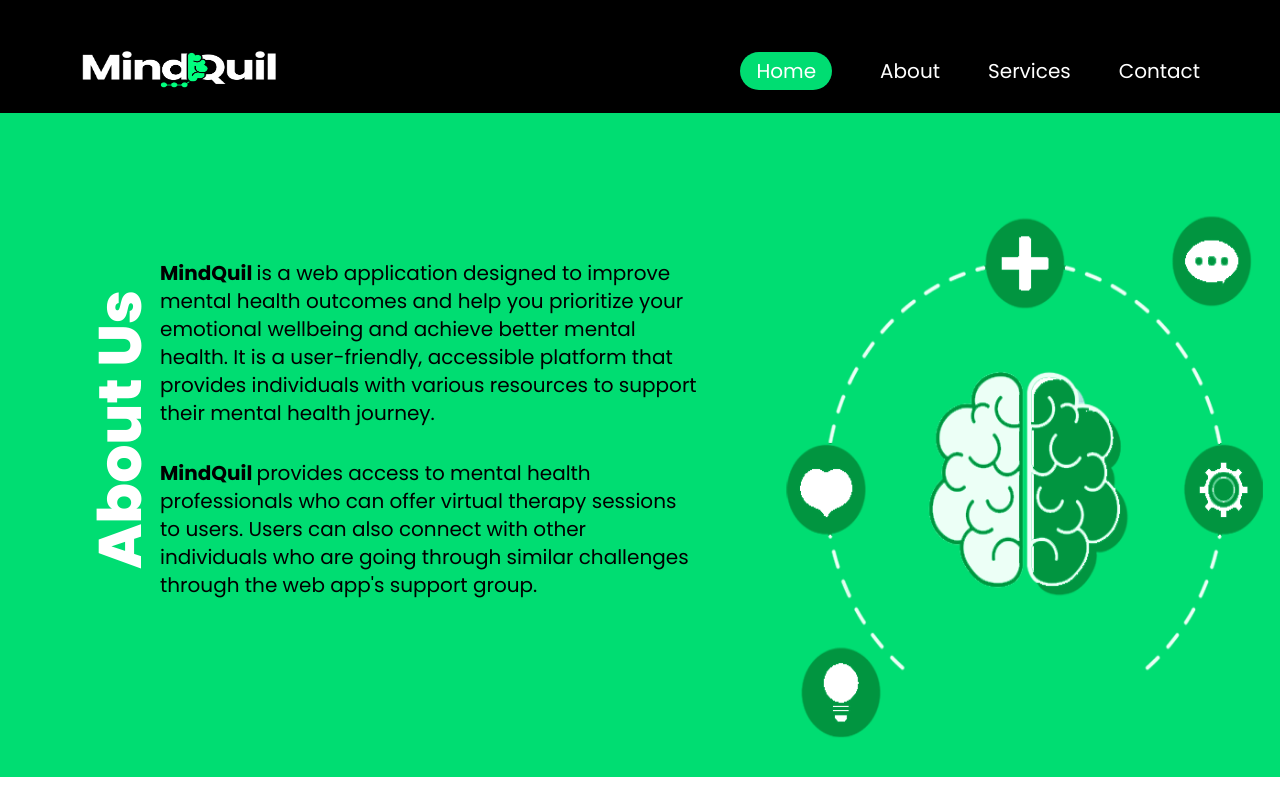
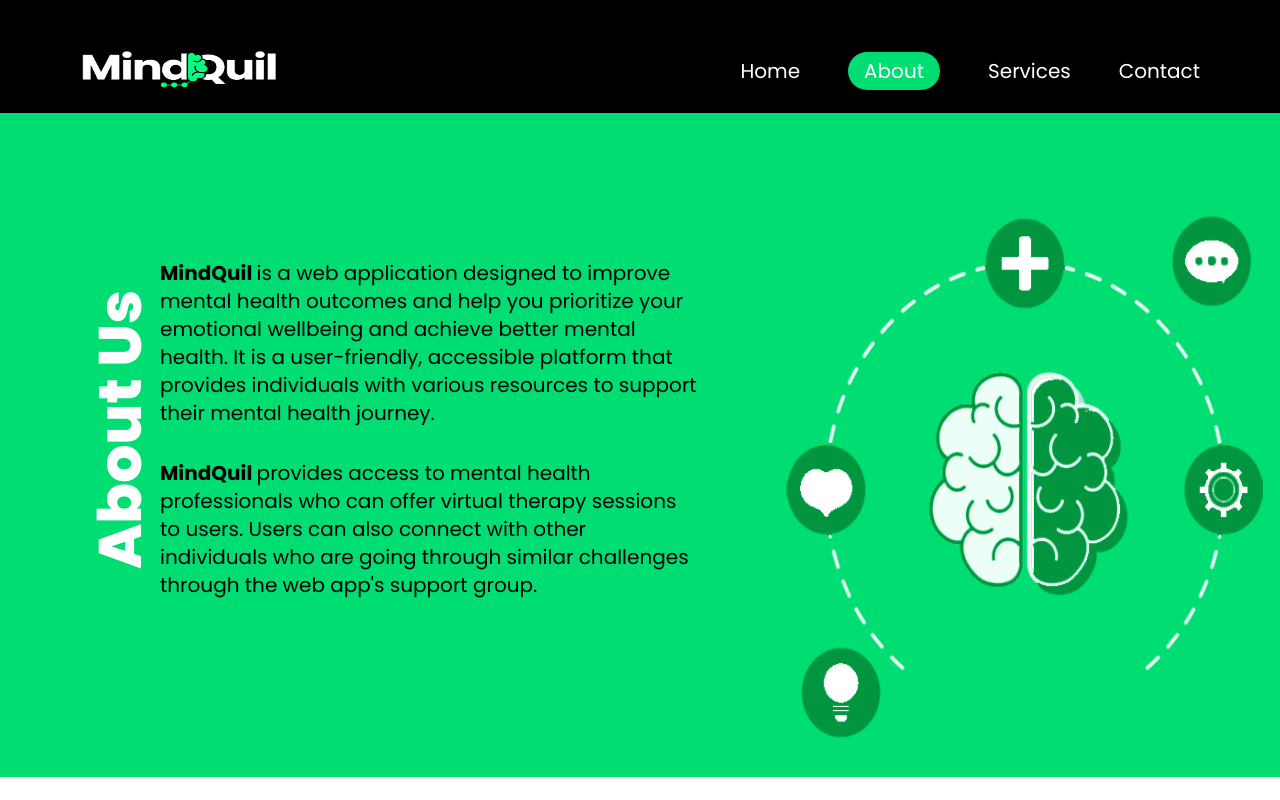
Before and after one commit to MindQuil/frontend-app, a React (Vite) app in the folder mindquil/: page /about in a window 1280 px wide. Built offline with nearby package versions, Linux system fonts and the light colour scheme.

Commit message:
[Update]: route ids

```diff
--- a/mindquil/src/components/Navbar.jsx
+++ b/mindquil/src/components/Navbar.jsx
@@ -7,13 +7,13 @@
 
 // Navigation bar
 
-const Navbar = () => {
-  const [active, setActive] = useState('Home');
+const Navbar = ({ state }) => {
+  const [active, setActive] = useState(state);
   const [toggle, setToggle] = useState(false);
   // Desktop Nav bar
   return (
     <nav className='sticky top-0 z-50 w-full flex py-12 justify-between items-center pb-[20px]'>
-      <a href='#home'>
+      <a href='home'>
         <img
           src={logoX}
           alt='mindquil'
@@ -34,7 +34,7 @@
             ${index === navButtons.length - 1 ? 'mr-0 ml-6' : 'mr-6 ml-6'}`}
           >
             <li key={nav.id} onClick={() => setActive(nav.title)}>
-              <a href={`#${nav.id}`}>{nav.title}</a>{' '}
+              <a href={`${nav.id}`}>{nav.title}</a>{' '}
             </li>
           </button>
         ))}
@@ -63,7 +63,7 @@
                 } ${index === navButtons.length - 1 ? 'mb-0' : 'mb-4'}`}
                 onClick={() => setActive(nav.title)}
               >
-                <a href={`#${nav.id}`}>{nav.title}</a>
+                <a href={`${nav.id}`}>{nav.title}</a>
               </li>
             ))}
           </ul>
```
